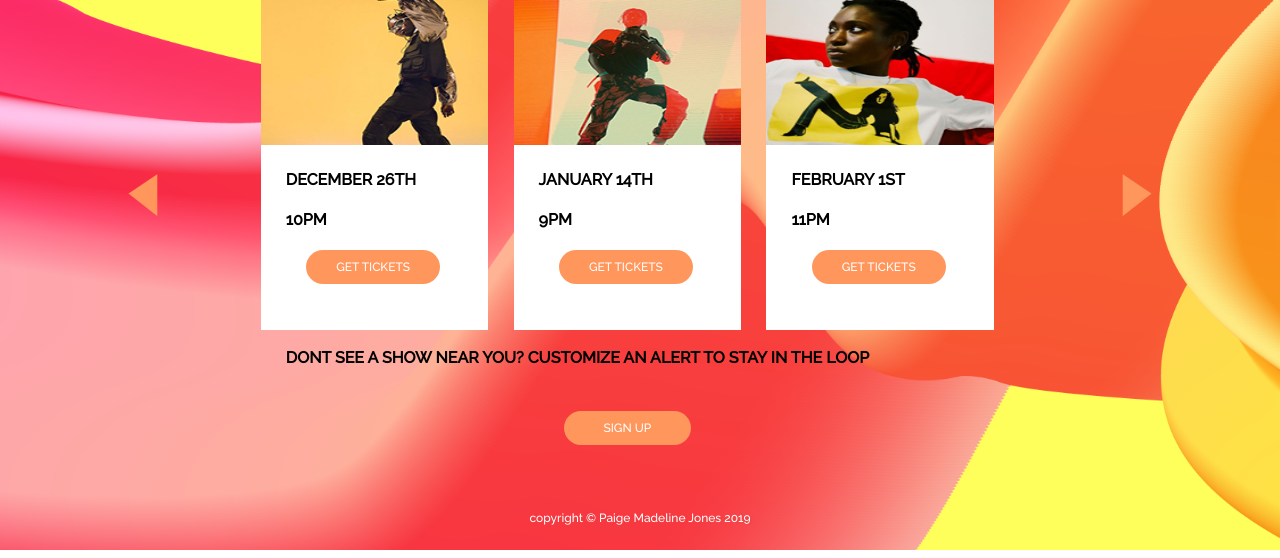
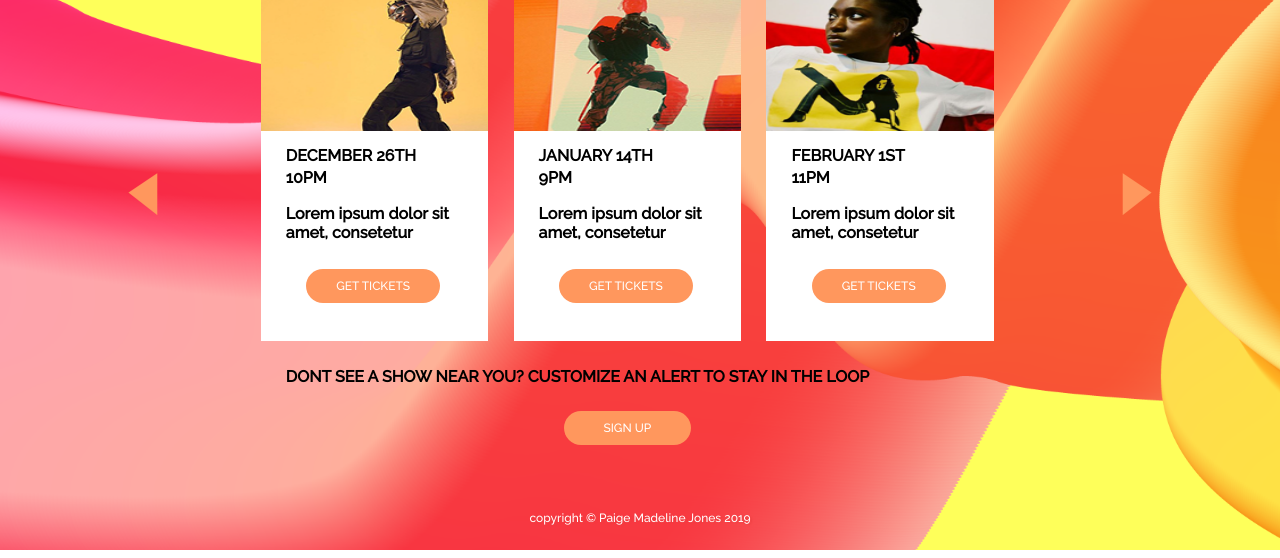
Before and after one commit to petitlapin86/agile-flohio, a plain HTML site: page shows.html in a window 1280 px wide. Shown: the part 250-808 px from the top of the page. Drawn offline with Linux system fonts and the light colour scheme.

Commit message:
work on card layout shows page

```diff
--- a/css/style.css
+++ b/css/style.css
@@ -52,6 +52,14 @@ h4 {
   color: black;
   font-size: 16px;
   text-transform: uppercase;
+  text-align: left;
+  margin-left: 25px;
+  line-height: 0;
+}
+
+h5 {
+  color: black;
+  font-size: 16px;
   text-align: left;
   margin-left: 25px;
 }
@@ -243,7 +251,7 @@ min-height: 100%;
      min-width: 90%;
      height: 200px;
      width: 200px;
-     padding-bottom: 10%;
+     padding-bottom: 20%;
 
    }
 
@@ -256,7 +264,7 @@ min-height: 100%;
      min-width: 90%;
      height: 200px;
      width: 200px;
-    padding-bottom: 10%;
+     padding-bottom: 20%;
 
 
 
@@ -271,7 +279,7 @@ min-height: 100%;
      min-width: 90%;
      height: 200px;
      width: 200px;
-     padding-bottom: 10%;
+    padding-bottom: 20%;
    }
 
 
@@ -283,6 +291,7 @@ min-height: 100%;
   #main__grid--signup { /*sign up text styling*/
        grid-row: 7; /*center signup content*/
        grid-column: 2/5;
+       padding-top: 40px;
      }
 
   #main__grid--button {
--- a/shows.html
+++ b/shows.html
@@ -40,18 +40,21 @@
           <img src="img/shows1.png" alt="picture of flohio">
           <h4>December 26th</h4>
           <h4>10pm</h4>
+            <h5>Lorem ipsum dolor sit amet, consetetur</h5>
           <a class="button" href="pastshows.html">Get tickets</a>
       </div>
       <div id="main__grid--card2">
         <img src="img/shows2.png" alt="picture of flohio">
         <h4>January 14th</h4>
         <h4>9pm</h4>
+          <h5>Lorem ipsum dolor sit amet, consetetur</h5>
         <a class="button" href="shows.html">Get tickets</a>
       </div>
       <div id="main__grid--card3">
         <img src="img/shows3.png" alt="picture of flohio">
         <h4>February 1st</h4>
         <h4>11pm</h4>
+        <h5>Lorem ipsum dolor sit amet, consetetur</h5>
         <a class="button"  href="booking.html">Get tickets</a>
       </div>
 
```
